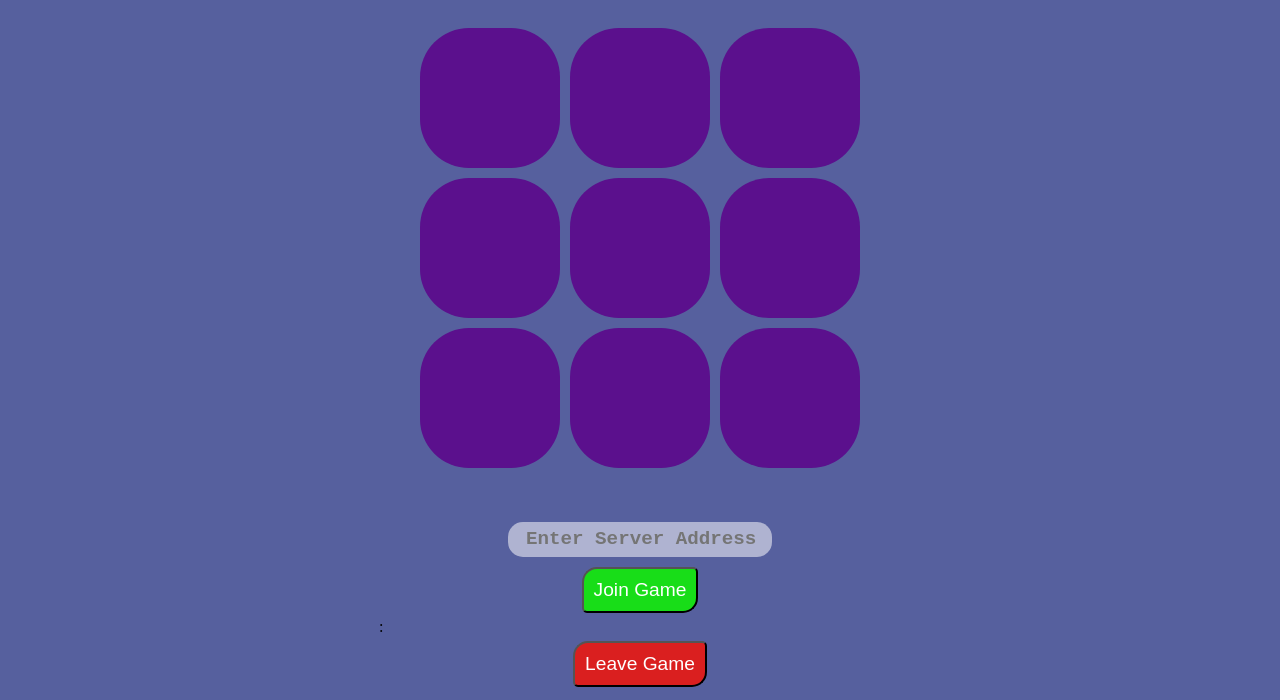
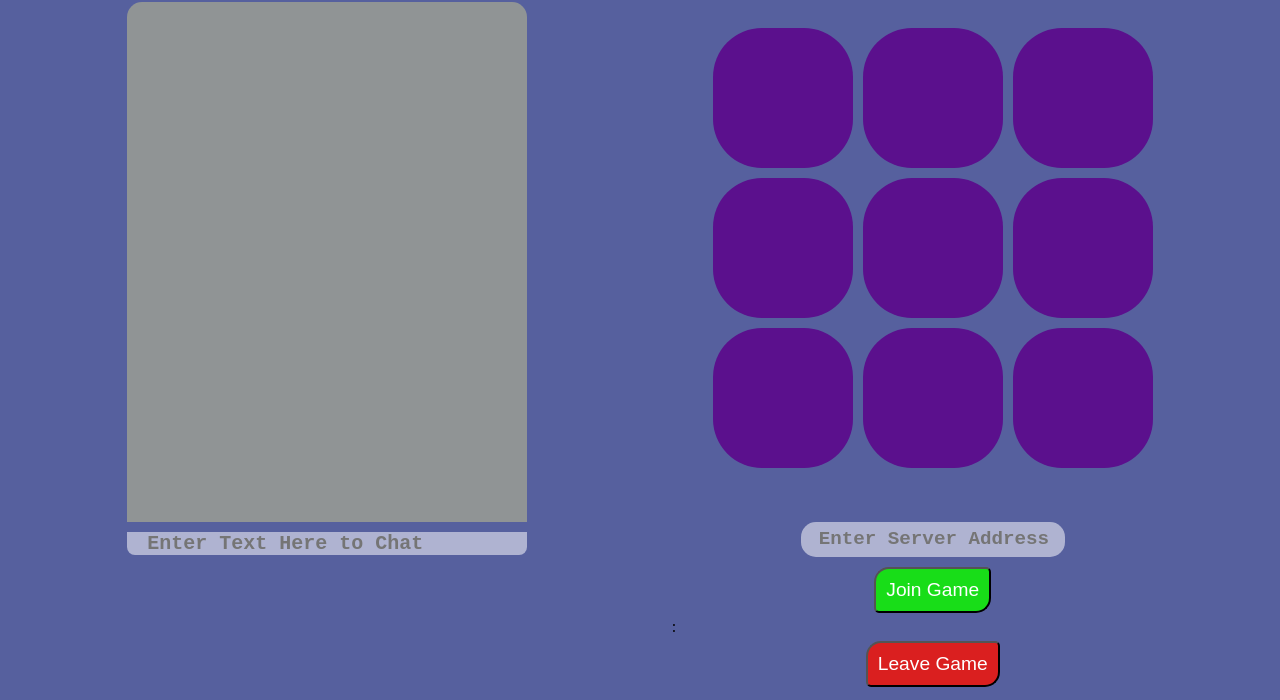
Before and after one commit to mezeru/X-O, a plain HTML site: page index.html in a window 1280 px wide. Shown: the part 142-842 px from the top of the page. Drawn offline with Linux system fonts and the light colour scheme.

Commit message:
Added Chat Functionalities

```diff
--- a/Server/server.js
+++ b/Server/server.js
@@ -80,9 +80,15 @@ class Player{
         }
 
         socket.on("message",(msg) =>{
+
             if(msg === "Q"){            // Make button (id Quit)
                 socket.close()
             }
+
+           if(String(msg).startsWith("M")){
+                this.opponent.socket.send(msg);
+            }
+
             else {
                 const pos = Number(msg);    // Pos is the position which the player has selected
 
--- a/client.js
+++ b/client.js
@@ -1,7 +1,9 @@
-const server = document.querySelector("input");
+const server = document.querySelector("#serverIp");
 const leave = document.querySelector("#leave");
 const joinButton = document.querySelector('#join');
 const tile = document.querySelectorAll(".board-item");
+let chat_in = document.querySelector('.chat-input');
+const chat_box = document.querySelector('.chat')
 let mark = null;
 let opponentMark = null;
 
@@ -32,10 +34,30 @@ joinButton.addEventListener('click',()=>{
         server.style.display = "block";;
     });
 
+    chat_in.addEventListener('keypress', function (e) {
+        if (e.key === 'Enter') {
+            const chat_msg = "M"+chat_in.value
+            socket.send(chat_msg)
+            chat_in.value = "Me : "+ chat_in.value;
+            chat_box.innerHTML = chat_box.innerHTML + `<p>${chat_in.value}</p>`;
+            chat_in.value = ""
+
+        }
+    });
+
 });
 
 
+
+
 exeEvent = (data) =>{
+
+    if(data.startsWith("M")){
+        let oppMsg = data.substring(1);
+        oppMsg = "Opponent : "+ oppMsg;
+
+        chat_box.innerHTML = chat_box.innerHTML + `<p>${oppMsg}</p>`;
+    }
 
     if(data.startsWith("VALID")){
         let posMe = data[5]
--- a/index.html
+++ b/index.html
@@ -8,9 +8,19 @@
     <title>XOXO</title>
 </head>
 <body>
+    <div class="flex-container">
+        <div class="chat-box" >
+            <div>
+                <div  class="chat">
+                </div>
+                    <input class="chat-input" placeholder="Enter Text Here to Chat">
+            </div>
+        </div>
+
         <div class="main">
             <h1>X & O</h1>
                 <div id="container">
+
                     <div id="board">
                         <div class="board-item"><p id="0"></p></div>
                         <div class="board-item"><p id="1"></p></div>
@@ -25,7 +35,6 @@
 
     </div>
 
-    </div>
 
 </body>
 
@@ -40,4 +49,5 @@
     </Script>
 </footer>
     </div>
+        </div>
  </html>
--- a/styles.scss
+++ b/styles.scss
@@ -2,10 +2,49 @@ $fr: 1fr 1fr 1fr;
 
 $bg-around: rgb(86, 96, 158);
 
+.flex-container {
+  display: flex;
+  flex-direction: row;
+  justify-content: space-around;
+  gap: 2%;
+
+  .chat-box {
+    flex-direction: column;
+    display: flex;
+    align-items: center;
+    justify-content: center;
+    width: 25rem;
+    align-items: center;
+
+    .chat {
+      border-radius: 15px 15px 0 0;
+      background-color: rgb(144, 148, 149);
+      width: auto;
+      font-family: -webkit-pictograph;
+      padding: 5% 5%;
+      height: 30rem;
+      overflow: auto;
+      margin-bottom: 10px;
+    }
+
+    .chat-input {
+      width: 25rem;
+      font-size: 20px;
+      border-radius: 0 0 8px 8px;
+      background-color: rgba(255, 255, 255, 0.527);
+      color: rgb(0, 0, 0);
+      outline: none;
+      border: none;
+      font-family: "Courier New", Courier, monospace;
+      font-weight: bolder;
+      padding: 0% 5%;
+    }
+  }
+}
+
 body {
   background-color: $bg-around;
-  display: grid;
-  place-items: center;
+  padding: 0 3%;
 
   .main {
     display: grid;
@@ -24,6 +63,10 @@ body {
     display: inline;
     height: 50%;
   }
+}
+
+#chat {
+  display: grid;
 }
 
 #container {
```
Also changed, not shown: styles.css, 1 other file. Lines whose indentation alone changed are shown as unchanged.
